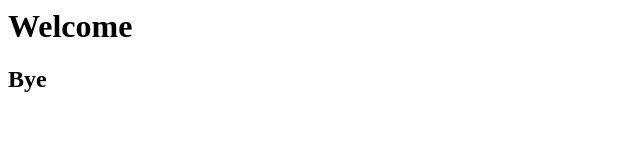
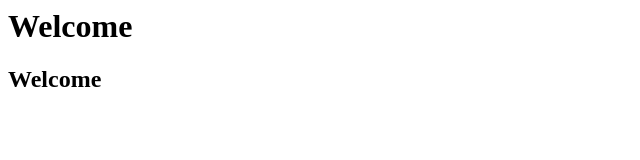
Before and after one commit to Pragati5393/myweb, a plain HTML site: page index.html in a window 1280 px wide. Shown: the full height of the page, 0-640 px from the left. Drawn offline with Linux system fonts and the light colour scheme.

Commit message:
Added changes

```diff
--- a/index.html
+++ b/index.html
@@ -1,2 +1,2 @@
 <h1>Welcome</h1>
-<h2>Bye</h2>
+<h2>Welcome</h2>
```
